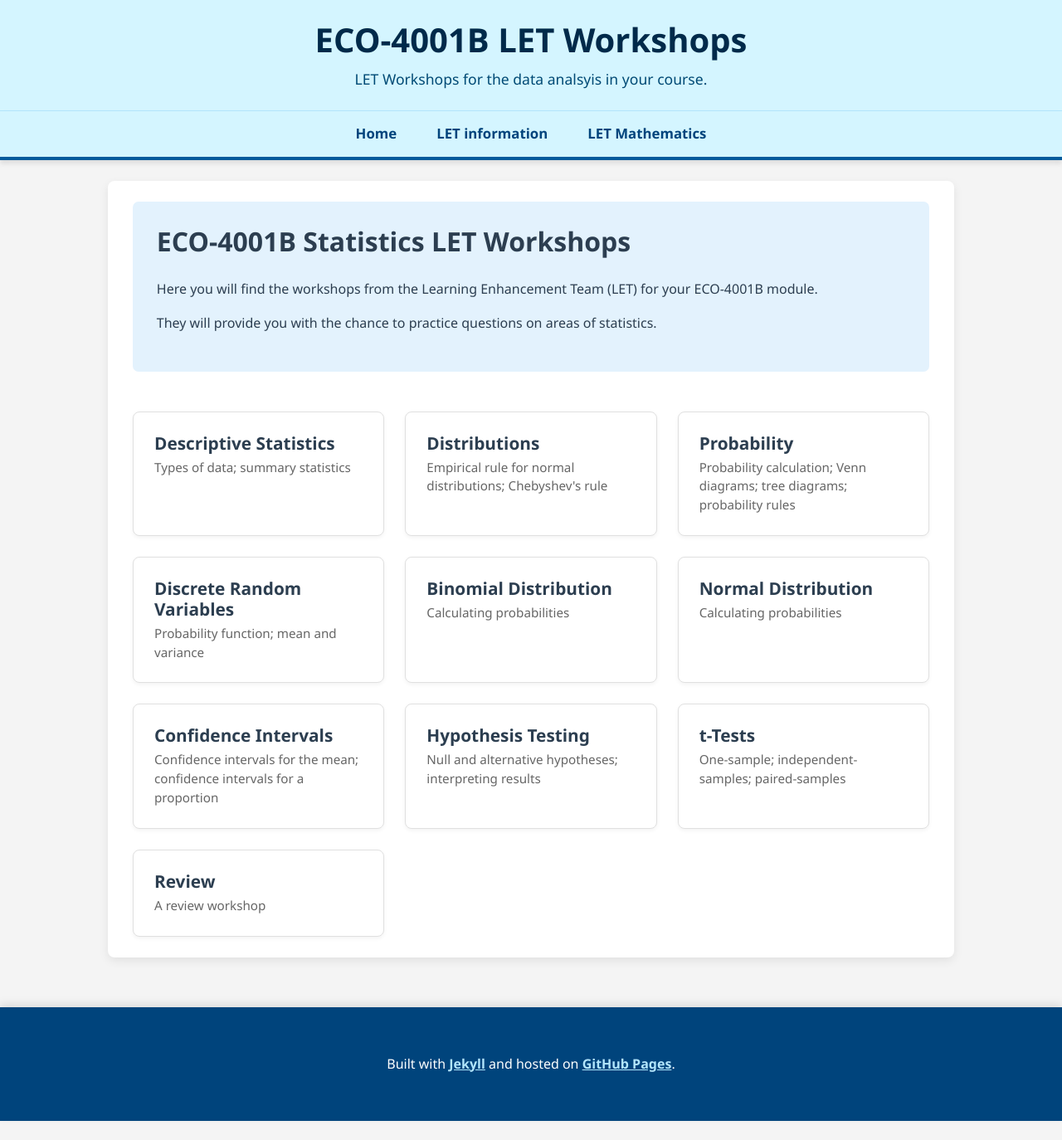
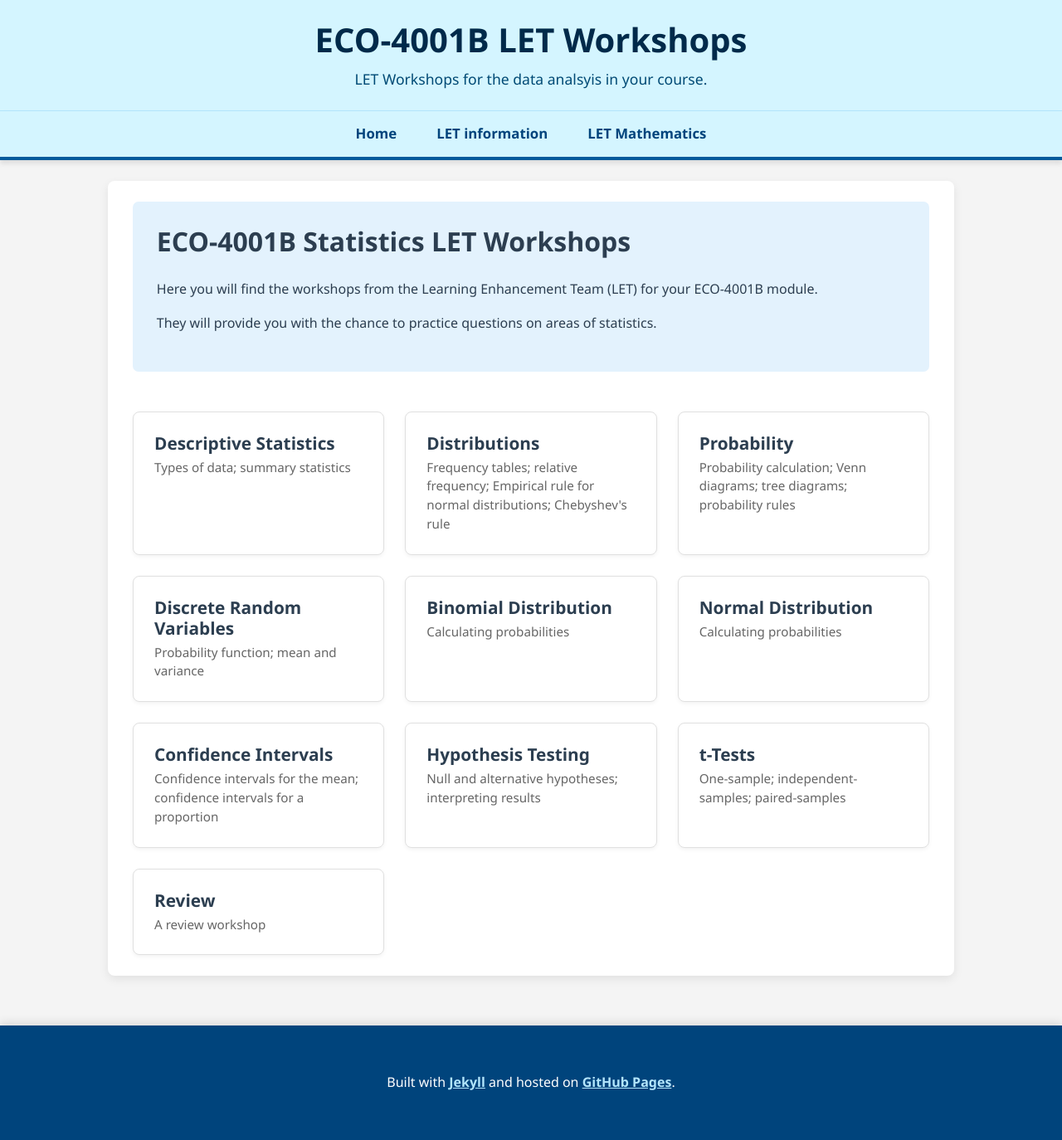
Before and after one commit to probe973/eco-4001b, a Jekyll site: the page built from index.md, in a window 1280 px wide. Shown: the whole page at 83% size. Built offline with Jekyll 4.4.1, drawn with Linux system fonts in a browser that asks for light colours; before the commit the page ends 1351 px from its top, so only the background shows below that.

Commit message:
Update index.md

```diff
--- a/index.md
+++ b/index.md
@@ -26,7 +26,7 @@ They will provide you with the chance to practice questions on areas of statisti
         <div class="card-content">
             <div class="card-text">
                 <h3>Distributions</h3>
-                <p>Empirical rule for normal distributions; Chebyshev's rule</p>
+                <p>Frequency tables; relative frequency; Empirical rule for normal distributions; Chebyshev's rule</p>
             </div>
         </div>
     </a>
```
